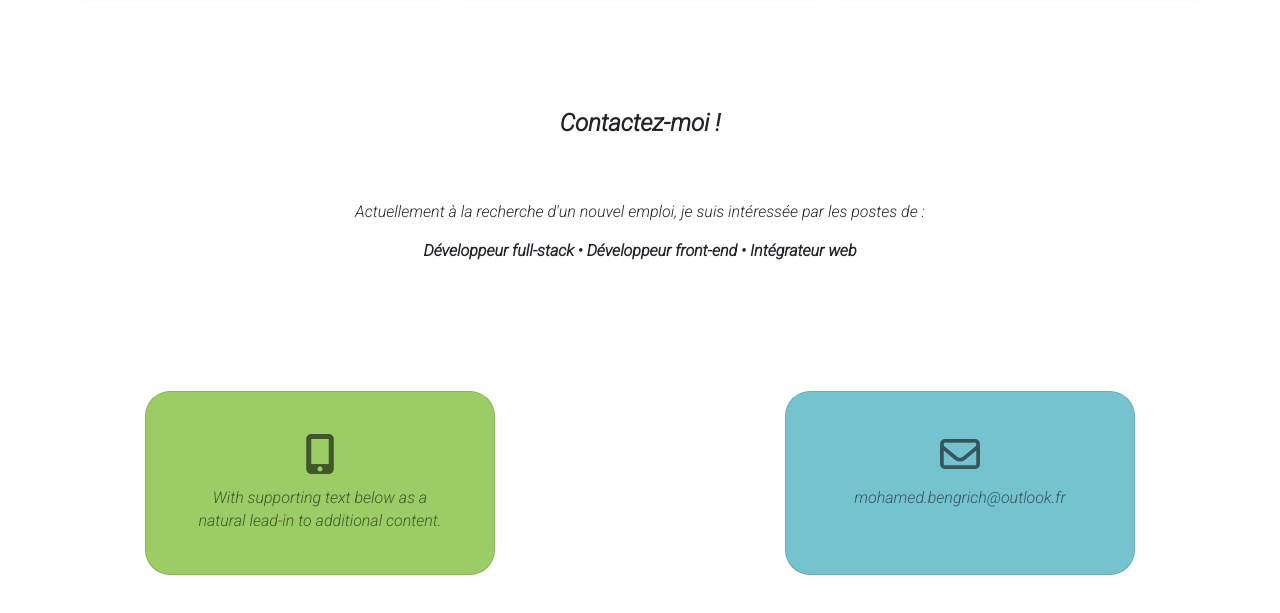
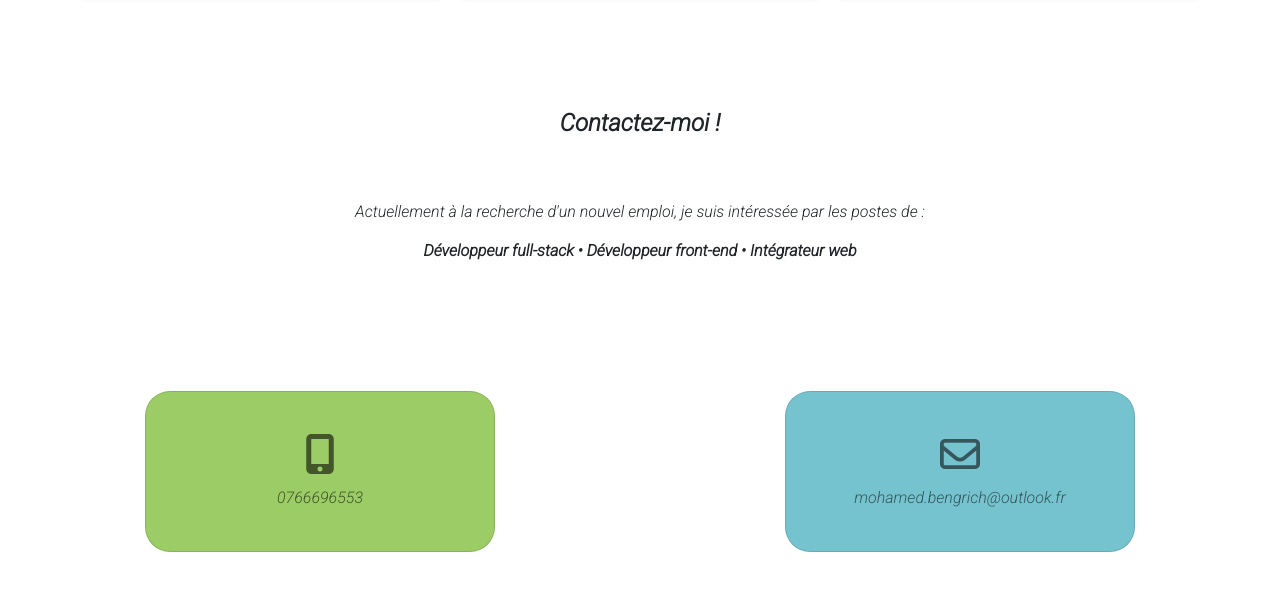
Before and after one commit to MohamedBng/Cv, a plain HTML site: page index.html in a window 1280 px wide. Shown: the part 4569-5182 px from the top of the page. Drawn offline with nearby package versions, Linux system fonts and the light colour scheme.

Commit message:
Update index.html

```diff
--- a/index.html
+++ b/index.html
@@ -281,7 +281,7 @@
                     <div class="card text-center" style="margin-top: 5%; background-color:#9ccc65;  color: #42562a; border-radius: 25px; width: 350px; padding: 2%;">
 									  		<div class="card-body">
 						    					<h5 class="card-title"><i style="font-size: 200%;" class="fa-solid fa-mobile-screen-button"></i></h5>
-						    					<p style="margin-top: 5%;"  class="card-text">With supporting text below as a natural lead-in to additional content.</p>
+						    					<p style="margin-top: 5%;"  class="card-text">0766696553</p>
 					 				      </div>
 			              </div>
 										<div class="card text-center" style="margin-top: 5%; background-color:#75c3cf;  color: #37565b; border-radius: 25px; width: 350px; padding: 2%;">
```
